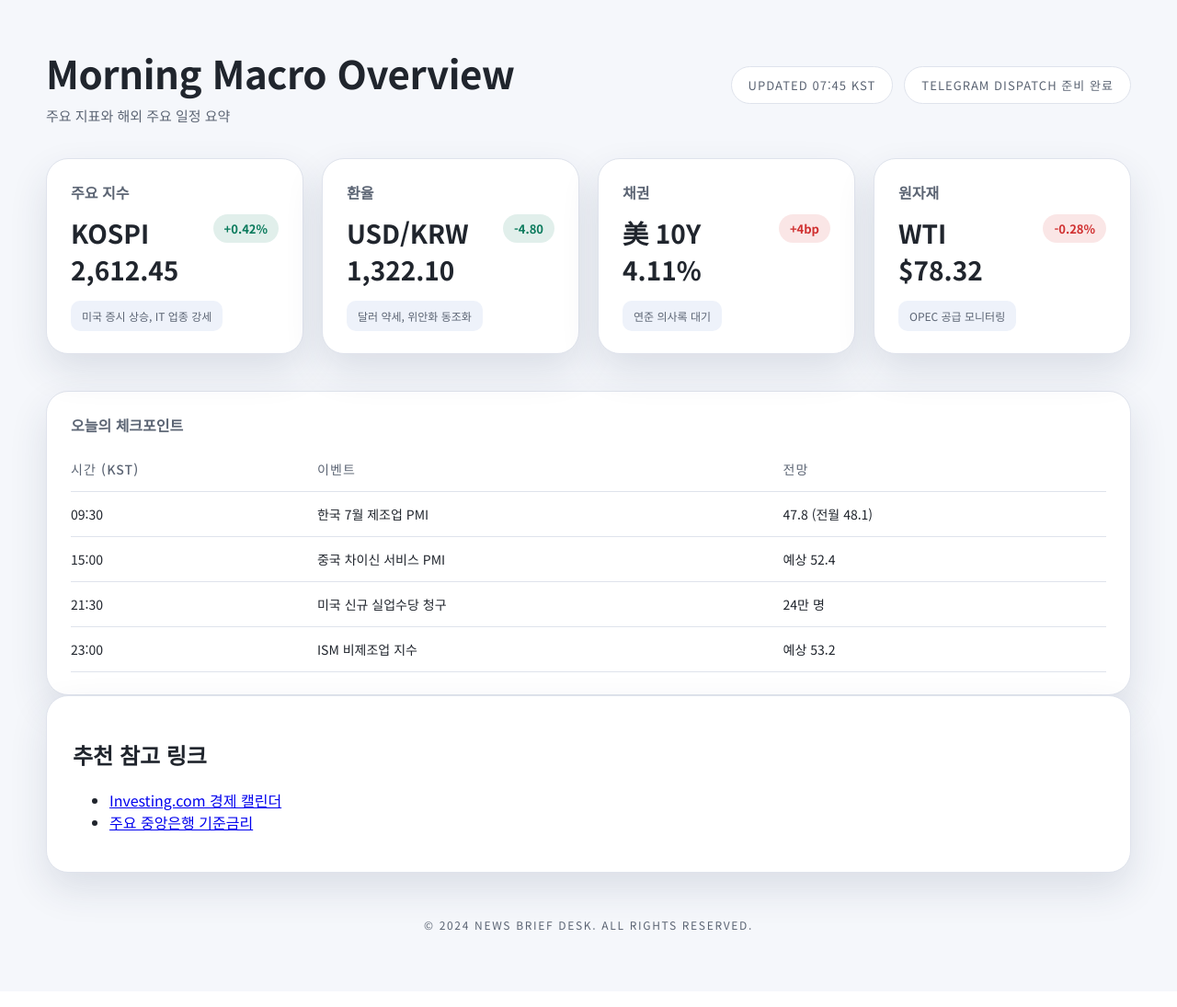
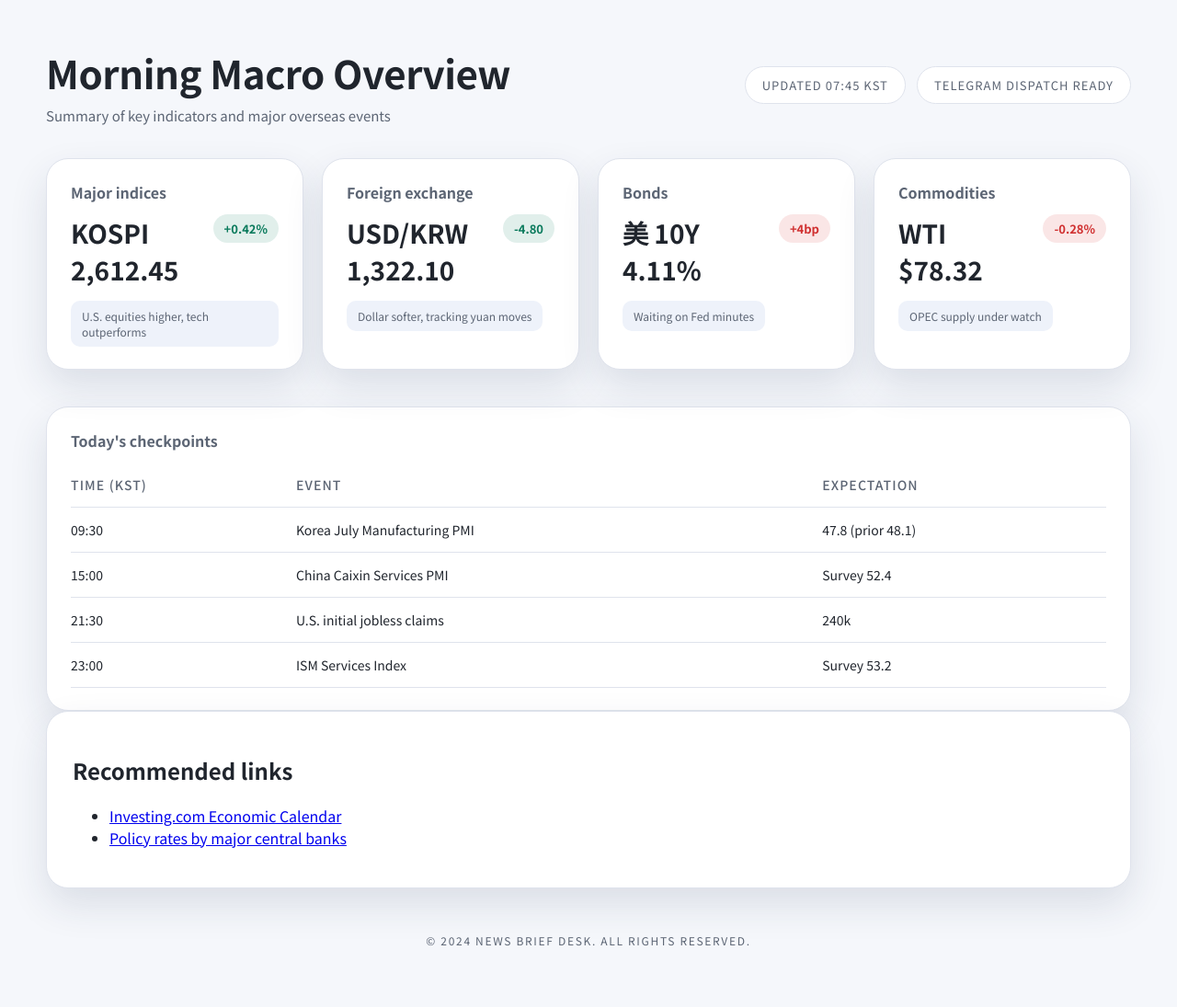
Before and after one commit to IOTspecailist/bot01, a Flask app: page /market-overview in a window 1280 px wide. Shown: the whole page at 92% size. Before the commit the page ends 1012 px from the top, so only its background shows below. Run offline with Flask 3, Linux system fonts and the light colour scheme.

Commit message:
Translate UI text to English

```diff
--- a/main.py
+++ b/main.py
@@ -14,8 +14,8 @@ from common.telegram_client import send_telegram_message
 
 
 MARKET_LINKS: Iterable[tuple[str, str]] = (
-    ("경제달력", "https://kr.investing.com/economic-calendar/"),
-    ("중앙은행 기준금리", "https://kr.investing.com/central-banks/"),
+    ("Economic calendar", "https://kr.investing.com/economic-calendar/"),
+    ("Central bank policy rates", "https://kr.investing.com/central-banks/"),
 )
 
 def format_links_message() -> str:
@@ -91,10 +91,10 @@ def send() -> str:
     message = f"[Web Dispatch] IP: {ip}\n{raw_text}" if raw_text else f"[Web Dispatch] IP: {ip}"
     success = send_telegram_message(message, timeout=10, retries=1)
 
-    display_text = format_for_display(raw_text or "(메시지 없음)")
-    status_text = "텔레그램 전송을 완료했습니다" if success else "텔레그램 전송에 실패했습니다"
+    display_text = format_for_display(raw_text or "(No message)")
+    status_text = "Telegram dispatch completed" if success else "Telegram dispatch failed"
     status_tag = "Dispatch Sent" if success else "Dispatch Failed"
-    status_hint = "에디터가 곧 확인 후 회신합니다" if success else "환경 변수(TELEGRAM_BOT_TOKEN/TELEGRAM_CHAT_ID)를 확인해주세요"
+    status_hint = "An editor will review and follow up shortly" if success else "Check TELEGRAM_BOT_TOKEN/TELEGRAM_CHAT_ID environment variables"
 
     return render_template(
         'result.html',
@@ -118,9 +118,9 @@ def send_links() -> str:
     success = send_telegram_message(message, timeout=10, retries=1)
 
     display_text = format_for_display(format_links_message())
-    status_text = "텔레그램 전송을 완료했습니다" if success else "텔레그램 전송에 실패했습니다"
+    status_text = "Telegram dispatch completed" if success else "Telegram dispatch failed"
     status_tag = "Dispatch Sent" if success else "Dispatch Failed"
-    status_hint = "에디터가 곧 확인 후 회신합니다" if success else "환경 변수(TELEGRAM_BOT_TOKEN/TELEGRAM_CHAT_ID)를 확인해주세요"
+    status_hint = "An editor will review and follow up shortly" if success else "Check TELEGRAM_BOT_TOKEN/TELEGRAM_CHAT_ID environment variables"
 
     return render_template(
         'result.html',
--- a/templates/market_overview.html
+++ b/templates/market_overview.html
@@ -1,8 +1,8 @@
 <!DOCTYPE html>
-<html lang="ko">
+<html lang="en">
 <head>
     <meta charset="UTF-8">
-    <title>경제지표 리포트</title>
+    <title>Market Indicators Report</title>
     <link rel="preconnect" href="https://fonts.googleapis.com">
     <link rel="preconnect" href="https://fonts.gstatic.com" crossorigin>
     <link href="https://fonts.googleapis.com/css2?family=Noto+Sans+KR:wght@300;400;500;700&display=swap" rel="stylesheet">
@@ -187,89 +187,89 @@
         <header class="header">
             <div class="title">
                 <h1>Morning Macro Overview</h1>
-                <span>주요 지표와 해외 주요 일정 요약</span>
+                <span>Summary of key indicators and major overseas events</span>
             </div>
             <div class="header-actions">
                 <span class="pill">Updated 07:45 KST</span>
-                <span class="pill">Telegram Dispatch 준비 완료</span>
+                <span class="pill">Telegram dispatch ready</span>
             </div>
         </header>
 
         <section class="grid overview">
             <article class="card">
-                <h2>주요 지수</h2>
+                <h2>Major indices</h2>
                 <div class="metric">
                     <strong>KOSPI 2,612.45</strong>
                     <span class="delta">+0.42%</span>
                 </div>
-                <div class="badge">미국 증시 상승, IT 업종 강세</div>
+                <div class="badge">U.S. equities higher, tech outperforms</div>
             </article>
             <article class="card">
-                <h2>환율</h2>
+                <h2>Foreign exchange</h2>
                 <div class="metric">
                     <strong>USD/KRW 1,322.10</strong>
                     <span class="delta">-4.80</span>
                 </div>
-                <div class="badge">달러 약세, 위안화 동조화</div>
+                <div class="badge">Dollar softer, tracking yuan moves</div>
             </article>
             <article class="card">
-                <h2>채권</h2>
+                <h2>Bonds</h2>
                 <div class="metric">
                     <strong>美 10Y 4.11%</strong>
                     <span class="delta negative">+4bp</span>
                 </div>
-                <div class="badge">연준 의사록 대기</div>
+                <div class="badge">Waiting on Fed minutes</div>
             </article>
             <article class="card">
-                <h2>원자재</h2>
+                <h2>Commodities</h2>
                 <div class="metric">
                     <strong>WTI $78.32</strong>
                     <span class="delta negative">-0.28%</span>
                 </div>
-                <div class="badge">OPEC 공급 모니터링</div>
+                <div class="badge">OPEC supply under watch</div>
             </article>
         </section>
 
         <section class="card">
-            <h2>오늘의 체크포인트</h2>
+            <h2>Today's checkpoints</h2>
             <table>
                 <thead>
                     <tr>
-                        <th>시간 (KST)</th>
-                        <th>이벤트</th>
-                        <th>전망</th>
+                        <th>Time (KST)</th>
+                        <th>Event</th>
+                        <th>Expectation</th>
                     </tr>
                 </thead>
                 <tbody>
                     <tr>
                         <td>09:30</td>
-                        <td>한국 7월 제조업 PMI</td>
-                        <td>47.8 (전월 48.1)</td>
+                        <td>Korea July Manufacturing PMI</td>
+                        <td>47.8 (prior 48.1)</td>
                     </tr>
                     <tr>
                         <td>15:00</td>
-                        <td>중국 차이신 서비스 PMI</td>
-                        <td>예상 52.4</td>
+                        <td>China Caixin Services PMI</td>
+                        <td>Survey 52.4</td>
                     </tr>
                     <tr>
                         <td>21:30</td>
-                        <td>미국 신규 실업수당 청구</td>
-                        <td>24만 명</td>
+                        <td>U.S. initial jobless claims</td>
+                        <td>240k</td>
                     </tr>
                     <tr>
                         <td>23:00</td>
-                        <td>ISM 비제조업 지수</td>
-                        <td>예상 53.2</td>
+                        <td>ISM Services Index</td>
+                        <td>Survey 53.2</td>
                     </tr>
                 </tbody>
             </table>
         </section>
 
         <section class="calendar">
-            <h2>추천 참고 링크</h2>
+            <h2>Recommended links</h2>
             <ul>
-                <li><a href="https://kr.investing.com/economic-calendar/" target="_blank" rel="noopener">Investing.com 경제 캘린더</a></li>
-                <li><a href="https://kr.investing.com/central-banks/" target="_blank" rel="noopener">주요 중앙은행 기준금리</a></li>
+                <li><a href="https://kr.investing.com/economic-calendar/" target="_blank" rel="noopener">Investing.com Economic Calendar</a></li>
+                <li><a href="https://kr.investing.com/central-banks/" target="_blank" rel="noopener">Policy rates by major central banks</a></li>
             </ul>
         </section>
 
```
Also changed, not shown: scheduler/daily_telegram_sender.py (+4 -4 lines), templates/ascii.html (+4 -4 lines), templates/index.html (+24 -24 lines), templates/result.html (+6 -6 lines).
